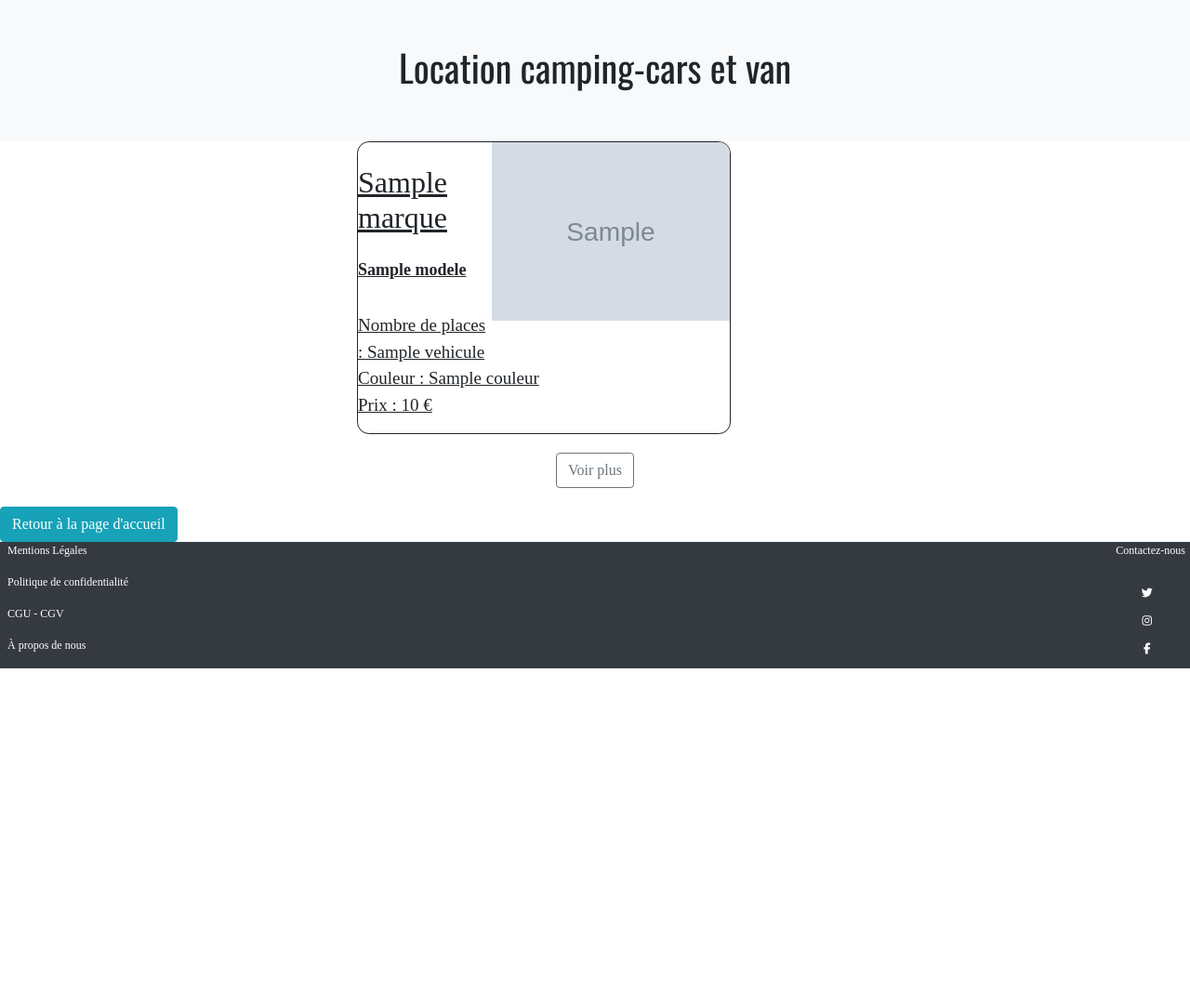
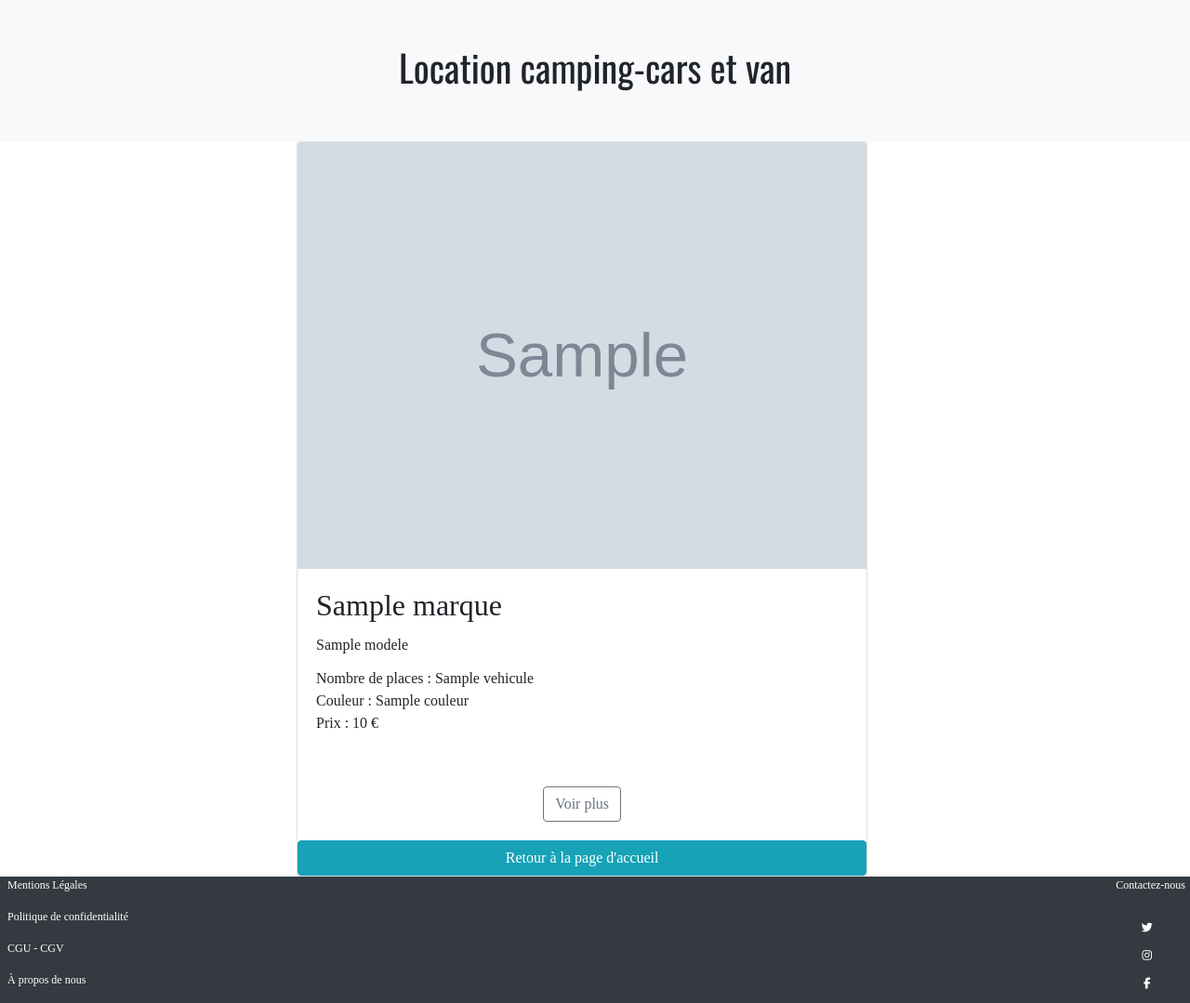
Before and after one commit to colinos10/horiza, a Symfony app: template templates/home/vehicules.html.twig in a window 1280 px wide. Shown: the part 82-1161 px from the top of the page at 93% size. Before the commit the page ends 801 px from the top, so only its background shows below. Run offline with Twig, Linux system fonts and the light colour scheme; the template is opened without the code that fills it: most values are stand-ins (such as "Sample title", 1, 10 or a date in 2020); grey boxes marked "Sample" are stand-in pictures; some libraries are stand-ins or nearby versions; some web fonts are replaced; grey boxes are pictures that could not be loaded.

Commit message:
refonte de la page annonce + mise en forme de la page détails

```diff
--- a/public/css/styleVehicules.css
+++ b/public/css/styleVehicules.css
@@ -1,120 +1,27 @@
-
-/* La taille des images des annonces */
-.taille-image{
-    max-width: 34em;
-    float: right;
-    width: 64%;
-}
-/* pour la marque du vehicules */
-.premier-titre-vehicules{
-    padding-top: 1rem;
-    padding-bottom: 1rem;
-}
-/* pour le modele du vehicules */
-.deuxieme-titre-vehicules{
-    padding-bottom: 1rem;
-    font-size: 18px;
-    font-weight: 600;
+.main-vehicules{
+    max-width: 42%;
+    /* float: right; */
+    margin-left: 31em;
 }
 
 
-/* reprensente la bordures autour de l'annonce  */
-.alpha{
-    border-style: solid;
-    border-width: 0.1rem;
-    border-radius: 0.8rem;
-    overflow: hidden;
-    padding: 0px;
-}
-
-/* represente le texte de l'annonces */
-.text-vehicules{
-    width: 50%;
-    height: 100%;
-    font-size: 19px;
-    padding-top: 8px;
-    text-decoration: underline;
-
-}
-
-
-/* pour la tailles de l'annonces avec en dessous les media query changent cela */
-.agencement-vehicules{
-    max-width: 66.666667%;
-    margin-left: 30em;
-}
-
-
-
-@media(min-width : 400px) and (max-width : 540px) {
-    .agencement-vehicules , .taille-image{
-    margin-left: 4em ;
-    width: 16em;
-}
-}
-
-@media (min-width: 540px) and (max-width: 614px){
-.agencement-vehicules, .taille-image {
-    margin-left: 9em;
-    width: 20em
-}
-}
-
-
-
-@media(min-width : 614px) and (max-width : 768px) {
-    .agencement-vehicules , .taille-image{
-    margin-left: 10em ;
-    width: 22em;
-}
-}
-
-
-@media (min-width: 768px) and (max-width : 850px) {
-    .agencement-vehicules {
-    margin-left: 10em ;
-}
-}
-
-
-
-@media (min-width: 850px) and (max-width : 1100px) {
-    .agencement-vehicules {
-    margin-left: 16em ;
-}
-}
-
-
-
-
-@media (min-width: 1100px) and (max-width : 1400px) {
-    .agencement-vehicules {
-    margin-left: 24em ;
-}
-}
-
-@media (min-width: 1400px) and (max-width : 1800px) {
-    .agencement-vehicules {
-    margin-left: 35em ;
-}
-}
-
-
-@media (min-width: 1800px) and (max-width : 2000px) {
-    .agencement-vehicules {
-        margin-left: 40em ;
-}
-}
-
-
-@media (min-width: 2000px) and (max-width : 2300px) {
-    .agencement-vehicules {
-            margin-left: 50em ;
+@media (min-width: 800px) and (max-width: 1400px ){
+    .main-vehicules {
+        max-width: 50.333333%;
+        margin-left: 19em;
     }
     }
 
-@media (min-width: 2300px) {
-    .agencement-vehicules {
-            margin-left: 61em;
+    @media (min-width: 500px) and (max-width: 800px ){
+        .main-vehicules {
+            max-width: 63.333333%;
+            margin-left: 5em;
         }
-        }
+    }
+
+    @media (min-width: 300px) and (max-width: 500px ){
+        .main-vehicules {
+            max-width: 77.333333%;
+    margin-left: 4em;
+    }
+}
--- a/templates/home/vehicules.html.twig
+++ b/templates/home/vehicules.html.twig
@@ -8,37 +8,29 @@
         <h1>Location camping-cars et van</h1>
     </div>
 
-    <main class="main-vehicules principal-main-vehicules">
-        <div class="" >
-             <div class="">
+    <main class="row row-cols-1 row-cols-md-1 g-4 main-vehicules">
+        <div class="col">
+            <div class="card h-100">
 
-                <div class="zone-vehicules">
+                <div>
                 {% for vehicule in vehicules %}
-                    <div class="row agencement-vehicules">
-                        <div class="alpha  ">
+                                    <img src="{{ asset('img/vehicule/' ~ vehicule.img1) }}" alt="photo principale" {{ vehicule.marque }} class="card-img-top">
 
-                                <div class="image-vehicules">
-                                    <img src="{{ asset('img/vehicule/' ~ vehicule.img1) }}" alt="photo principale {{ vehicule.marque }}" class="taille-image">
-                                </div>
-                                <div class="text-vehicules">
-                                    <h2 class="premier-titre-vehicules">{{ vehicule.marque }}</h2>
-                                    <p  class="deuxieme-titre-vehicules" >{{ vehicule.modele }}</p>
+                                <div class="card-body">
+                                    <h2 class="card-title">{{ vehicule.marque }}</h2>
+                                    <p class="card-title">{{ vehicule.modele }}</p>
                                     <ul>
-                                        <li>Nombre de places : {{ vehicule.nombrePlace }}</li>
-                                        <li>Couleur : {{ vehicule.couleur }} </li>
-                                        <li>Prix : {{ vehicule.prix|number_format(0, ',', ' ')}} €</li>
+                                        <li class="card-text">Nombre de places : {{ vehicule.nombrePlace }}</li>
+                                        <li class="card-text">Couleur : {{ vehicule.couleur }} </li>
+                                        <li class="card-text">Prix : {{ vehicule.prix|number_format(0, ',', ' ')}} €</li>
                                     </ul>
                                 </div>
 
-                        </div>
-                        </div>
-                    </div>
                     <div class="card-body text-center">
                         <a href="{{ path('vehicule', {'id':vehicule.id}) }}" class="btn btn-outline-secondary">Voir plus</a>
                 </div>
             {% endfor %}
             </div>
-
             <a href="{{ path('home') }}" type="button" class="btn btn-info">Retour à la page d'accueil</a>
         </div>
     </main>
```
Also changed, not shown: templates/home/vehicule.html.twig (+16 -14 lines), public/img/vehicule/1618068038-1.jpg (deleted), public/img/vehicule/1618169279-1.png (added).
